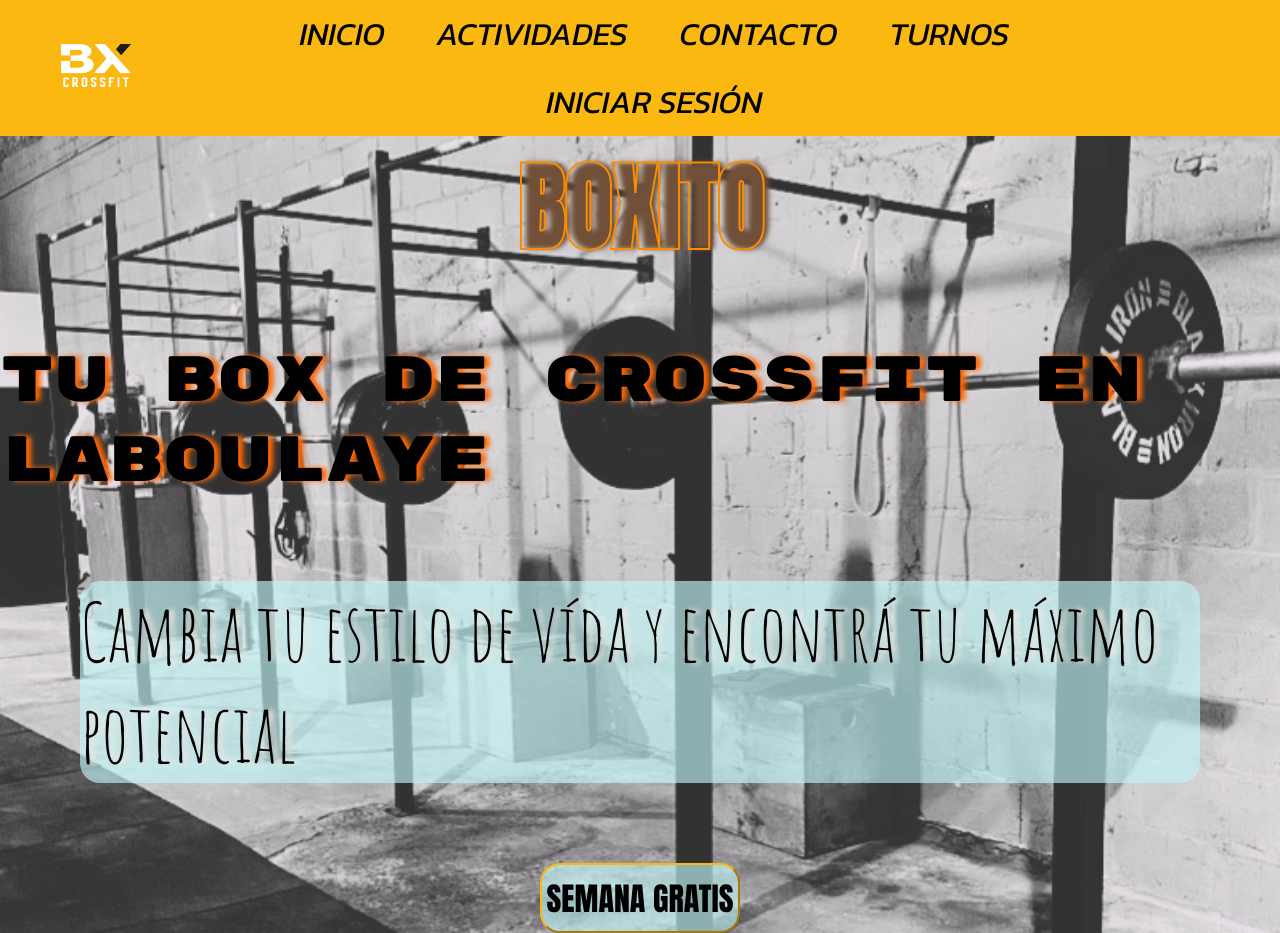
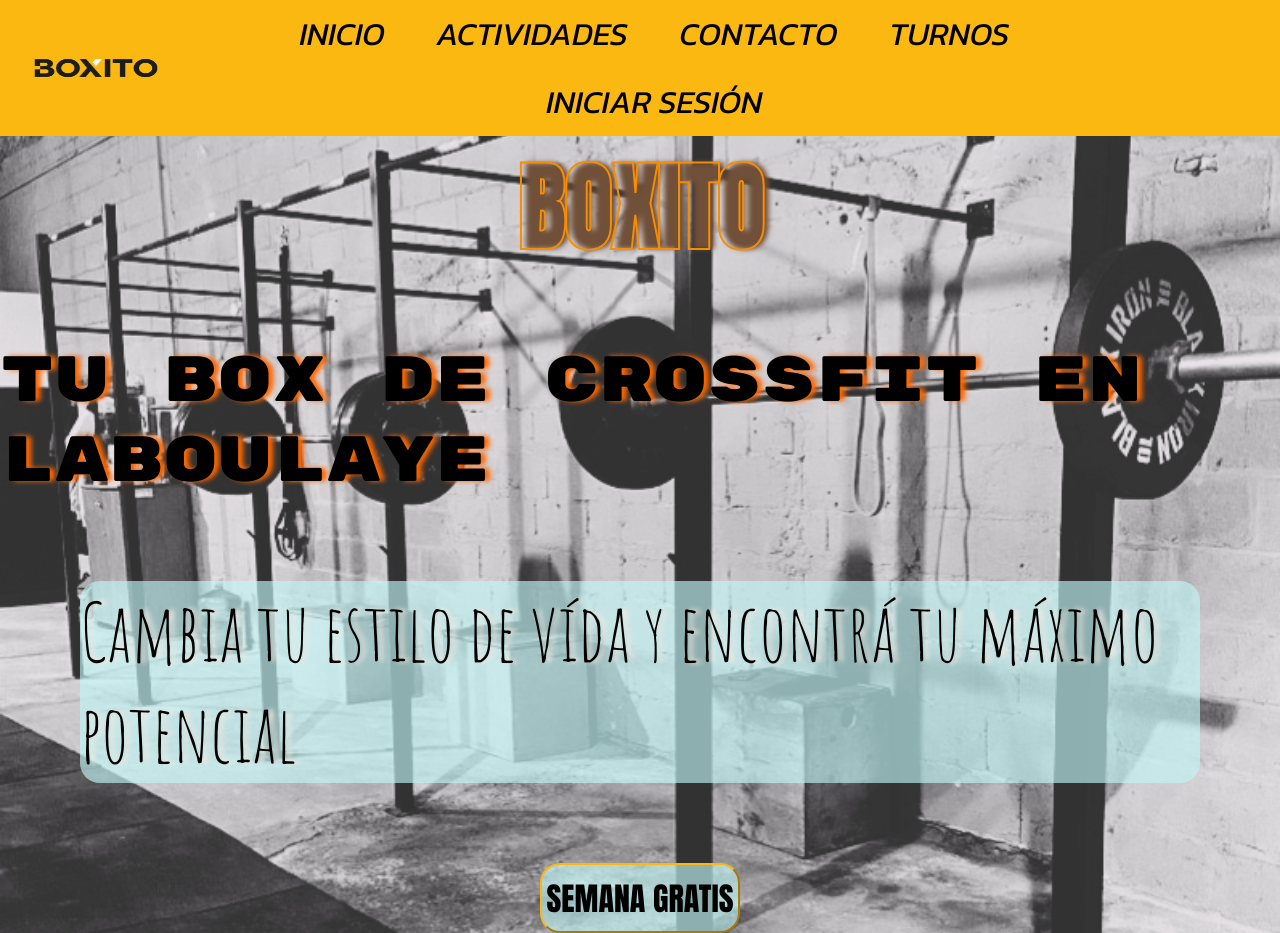
Before and after one commit to maxism91/boxito, a plain HTML site: page index.html in a window 1280 px wide. Drawn offline with Linux system fonts and the light colour scheme; a web font is replaced by a local one.

Commit message:
CAMBIO LOGO

```diff
--- a/index.html
+++ b/index.html
@@ -12,7 +12,7 @@
 </head>
 <body>
     <header>
-        <img src="logo3(yellow).jpeg" alt="logo" class="logo">
+        <img src="BOXITO-04.png" alt="logo" class="logo">
         <nav>
             <ul class="nav-list">
                 <li><a href="#" class="active">INICIO</a></li>
```
Also changed, not shown: BOXITO-04.png (added).
